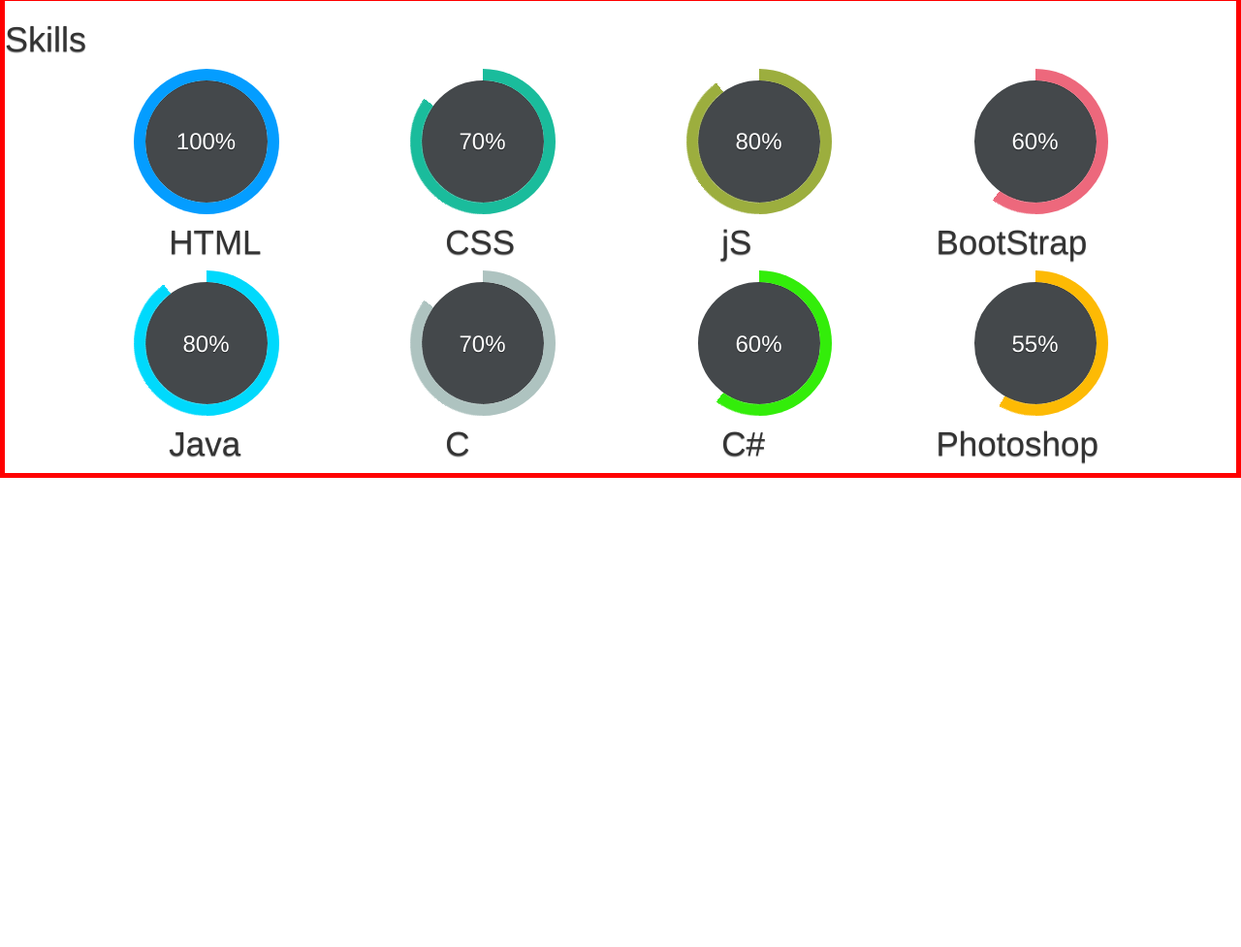
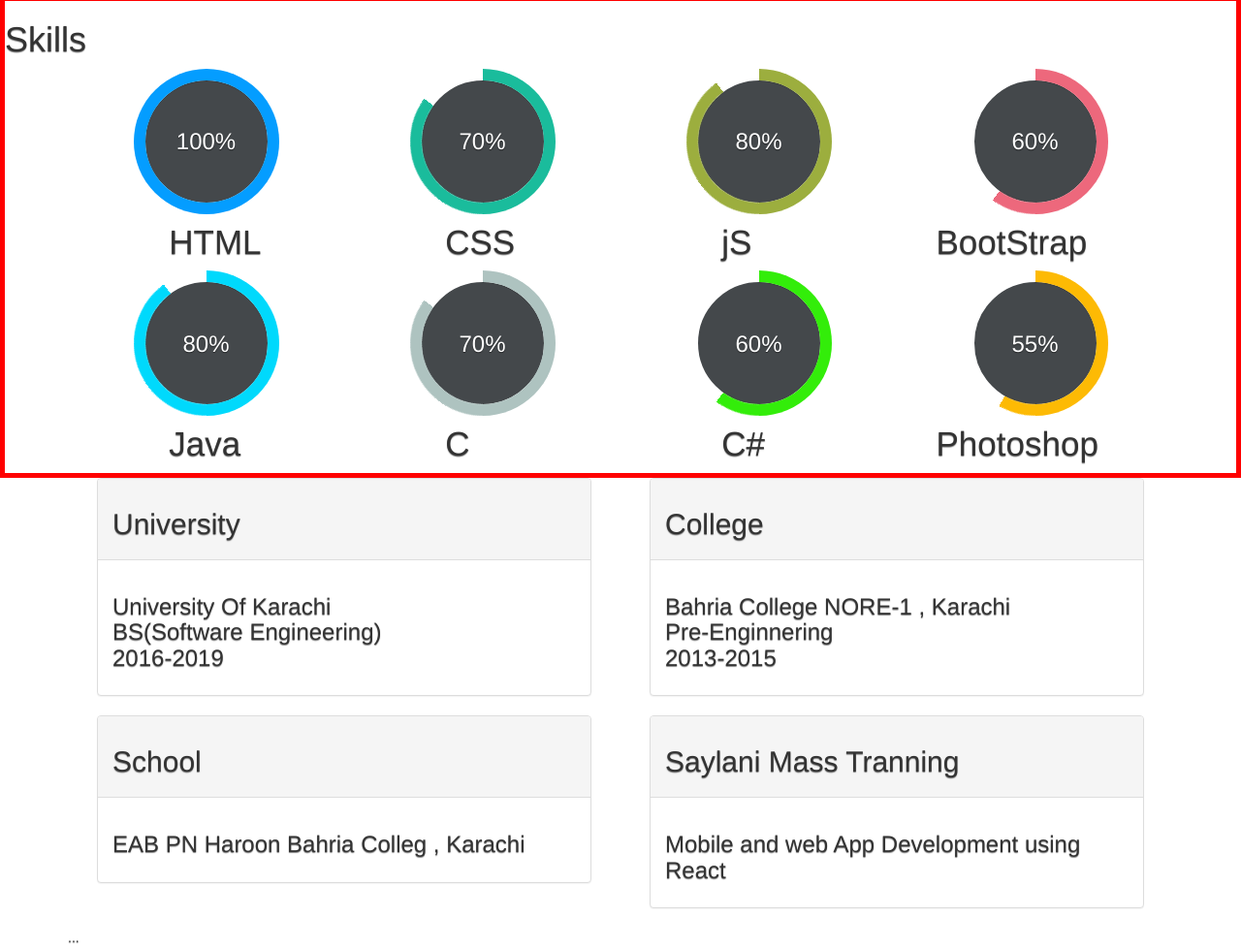
Before and after one commit to waqaramjad/CV, a plain HTML site: page index.html in a window 1280 px wide. Shown: the part 1218-2195 px from the top of the page at 97% size. Before the commit the page ends 1711 px from the top, so only its background shows below. Drawn offline with nearby package versions, Linux system fonts and the light colour scheme.

Commit message:
Resume Section Done with initial layout

```diff
--- a/index.html
+++ b/index.html
@@ -237,6 +237,65 @@
     </div>
   </div>
 
+ <!-- resum section  -->
+  <div>
+        <div class="container">
+
+                <div class="row">
+                        <div class="col-md-6 col-sm-6 col-lg-6 col-xs-6">
+                                <div class="container-fluid">
+
+                                        <div class="panel panel-default">
+                                          <div class="panel-heading"><h2>University</h2></div>
+                                          <div class="panel-body"><h3>University Of Karachi <br>BS(Software Engineering) <br>2016-2019</h3></div>
+                                        </div>
+                                      </div>
+                        </div>
+
+
+                        <div class="col-md-6 col-sm-6 col-lg-6 col-xs-6">
+                                <div class="container-fluid">
+
+                                        <div class="panel panel-default">
+                                          <div class="panel-heading"> <h2>College</h2> </div>
+                                          <div class="panel-body"><h3>Bahria College NORE-1 , Karachi <br>Pre-Enginnering <br>2013-2015</h3></div>
+                                        </div>
+                                      </div>
+
+                        </div>
+
+                        <div class="col-md-6 col-sm-6 col-lg-6 col-xs-6">
+
+                                <div class="container-fluid">
+
+                                        <div class="panel panel-default">
+                                          <div class="panel-heading"> <h2>School</h2></div>
+                                          <div class="panel-body"> <h3>EAB PN Haroon Bahria Colleg , Karachi</h3></div>
+                                        </div>
+                                      </div>
+                        </div>
+                        <div class="col-md-6 col-sm-6 col-lg-6 col-xs-6">
+
+                                                                <div class="container-fluid">
+
+                                                                        <div class="panel panel-default">
+                                                                          <div class="panel-heading"><h2>Saylani Mass Tranning</h2></div>
+                                                                          <div class="panel-body" ><h3>Mobile and web App Development using React</h3></div>
+                                                                        </div>
+                                                                      </div>
+                                                        </div>
+
+                </div>
+                <div class="row">
+                  ...
+                </div>
+        </div>
+
+
+
+
+  </div>
+
 
 
 
```
